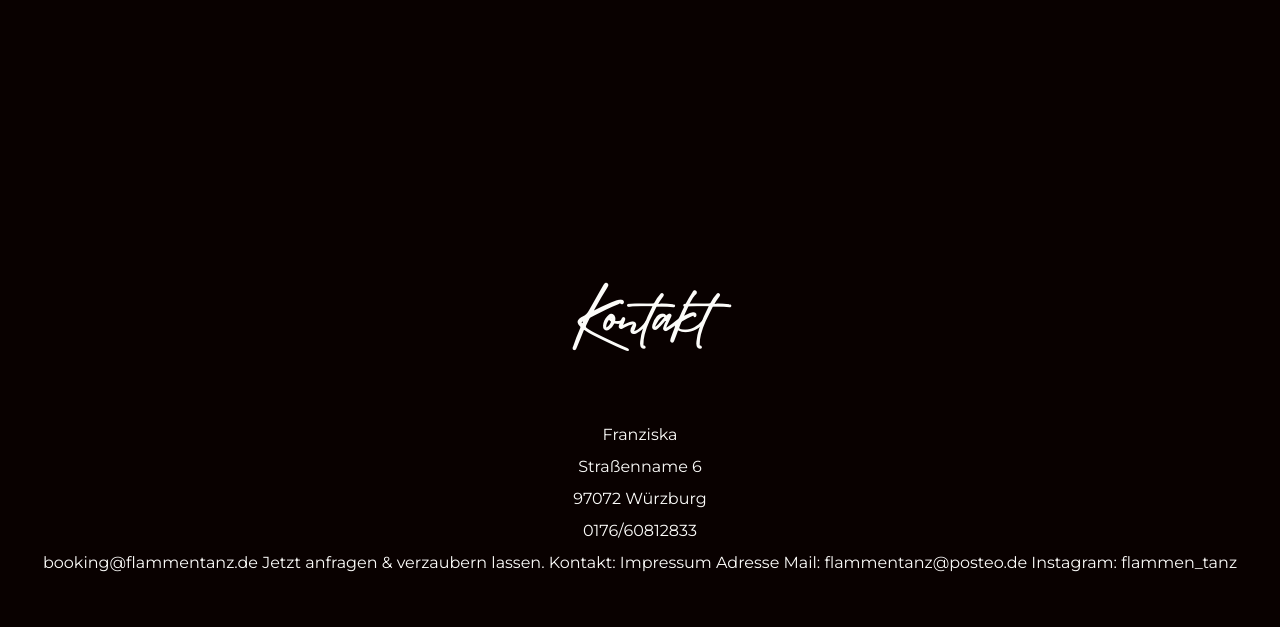
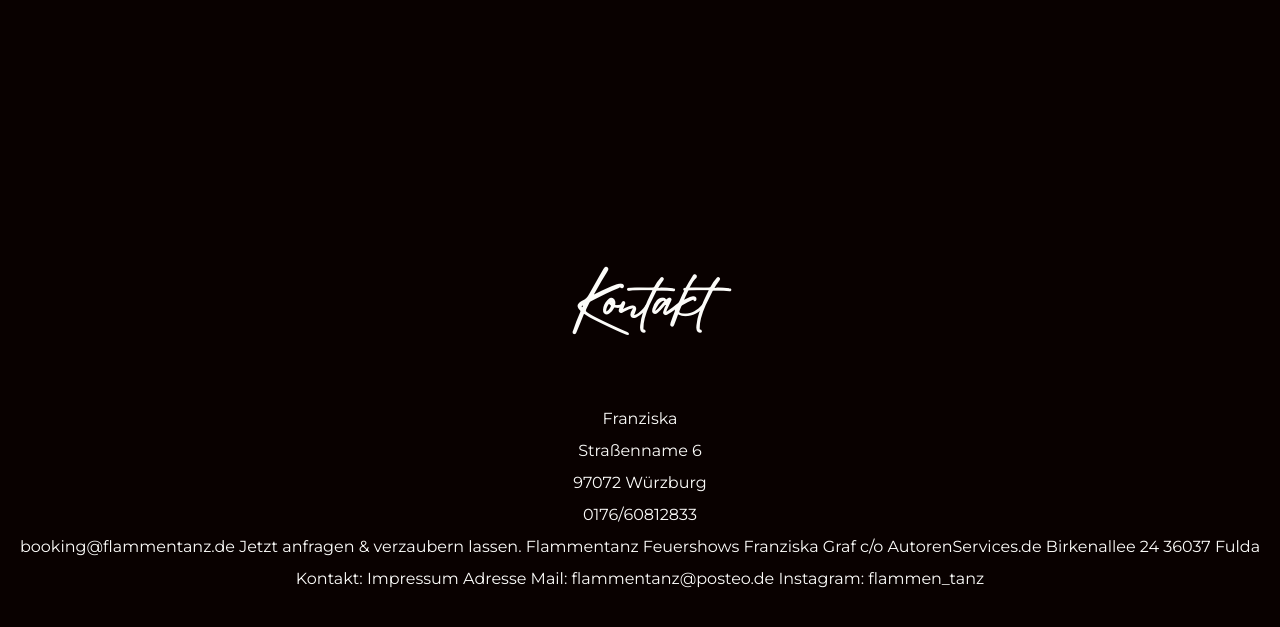
Before and after one commit to flammentanz-de/flammentanz, a Jekyll site: the page built from index.md, in a window 1280 px wide and 900 px high, scrolled down 4992 px. Shown: the top 627 px of the window. Built offline with Jekyll 4.4.1, drawn with Linux system fonts in a browser that asks for light colours.

Commit message:
Update index.md

```diff
--- a/index.md
+++ b/index.md
@@ -54,6 +54,11 @@ Ich freue mich riesig darauf, dein Event mit einer faszinierenden Feuershow zu e
         0176/60812833<br/>
         booking@flammentanz.de
         Jetzt anfragen & verzaubern lassen.
+        Flammentanz
+        Feuershows Franziska Graf
+c/o AutorenServices.de
+Birkenallee 24
+36037 Fulda
 Kontakt: Impressum Adresse
 Mail: flammentanz@posteo.de
 Instagram: flammen_tanz
```
